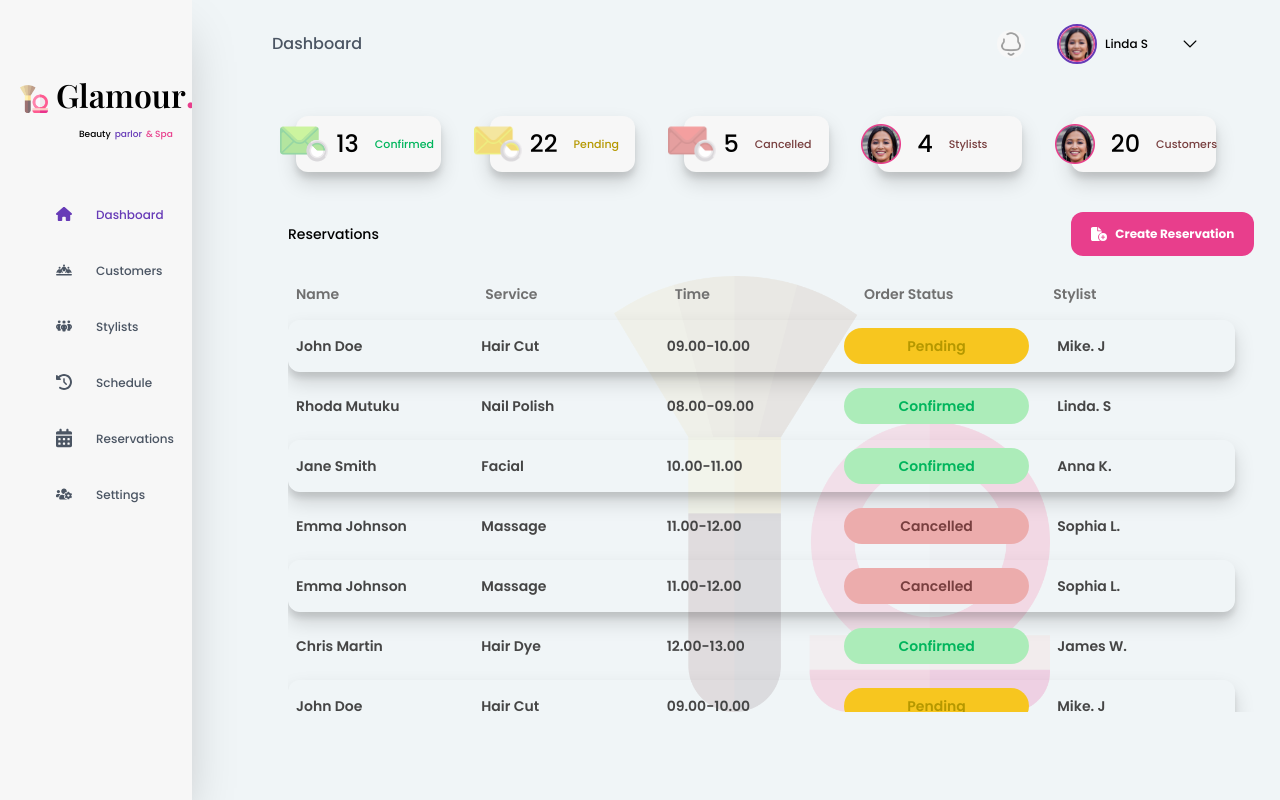
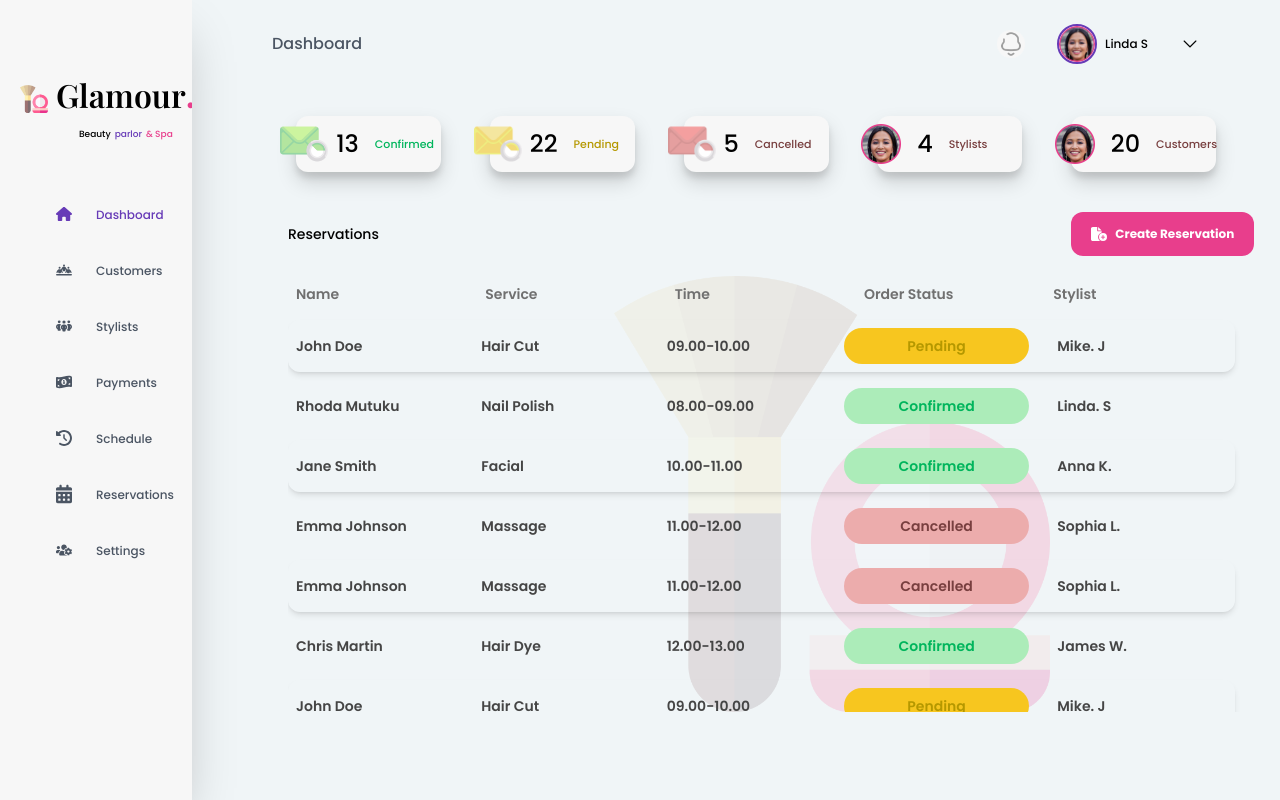
Before and after one commit to DennisMuindi/Salon-MS, a Next.js app: page /dashboard in a window 1280 px wide. Built offline with nearby package versions, Linux system fonts and the light colour scheme; a web font is replaced by a local one.

Commit message:
Minor changes here and there

```diff
--- a/src/components/SideBar.tsx
+++ b/src/components/SideBar.tsx
@@ -4,6 +4,7 @@ import {
   FaCalendarDays,
   FaClockRotateLeft,
   FaHouse,
+  FaMoneyBill1Wave,
   FaPeopleGroup,
   FaPeopleLine,
 } from "react-icons/fa6";
@@ -86,6 +87,27 @@ export default function SideBar() {
             </li>
           </div>
           <div
+            className={`flex items-center gap-6   pl-2 ${
+              isActive("/payment") ? " text-[#673BB7]" : ""
+            }`}
+          >
+            <FaMoneyBill1Wave
+              className={`h-8 ${
+                isActive("/payment") ? "text-[#673BB7]" : "text-gray-600"
+              }`}
+            />
+            <li>
+              <Link
+                href="/payment"
+                className={`text-xs font-medium ${
+                  isActive("/payment") ? "text-[#673BB7]" : "text-gray-600"
+                } hover:text-[#673BB7]`}
+              >
+                Payments
+              </Link>
+            </li>
+          </div>
+          <div
             className={`flex items-center gap-6 pl-2 ${
               isActive("/schedule") ? "text-[#673BB7]" : "text-gray-600"
             }`}
--- a/src/components/Table.tsx
+++ b/src/components/Table.tsx
@@ -102,7 +102,7 @@ export default function Table() {
             <div
               key={index}
               className={`flex w-[87%] ${
-                index % 2 === 0 ? " shadow-custom-xl" : ""
+                index % 2 === 0 ? " shadow-md" : ""
               } my-2 py-2 rounded-xl `}
             >
               <div className="flex-1 p-2 text-[#454545] text-sm font-semibold text-left">
--- a/src/components/customer/CustomerTable.tsx
+++ b/src/components/customer/CustomerTable.tsx
@@ -97,7 +97,7 @@ export default function Table() {
           <div
             key={index}
             className={`flex w-full ${
-              index % 3 === 0 ? " shadow-custom-xl" : ""
+              index % 3 === 0 ? " shadow-md" : ""
             } my-2 py-2 rounded-xl`}
           >
             <div className="flex-1 p-2 text-[#454545] text-sm font-semibold text-left">
--- a/src/components/stylists/StylistTable.tsx
+++ b/src/components/stylists/StylistTable.tsx
@@ -117,7 +117,7 @@ export default function Table() {
           <div
             key={index}
             className={`flex w-full my-2 py-2 rounded-xl ${
-              index % 2 === 0 ? " shadow-custom-xl" : ""
+              index % 2 === 0 ? " shadow-md" : ""
             }`}
           >
             <div className="flex-1 p-2 text-[#454545] text-sm font-semibold text-left">
```
